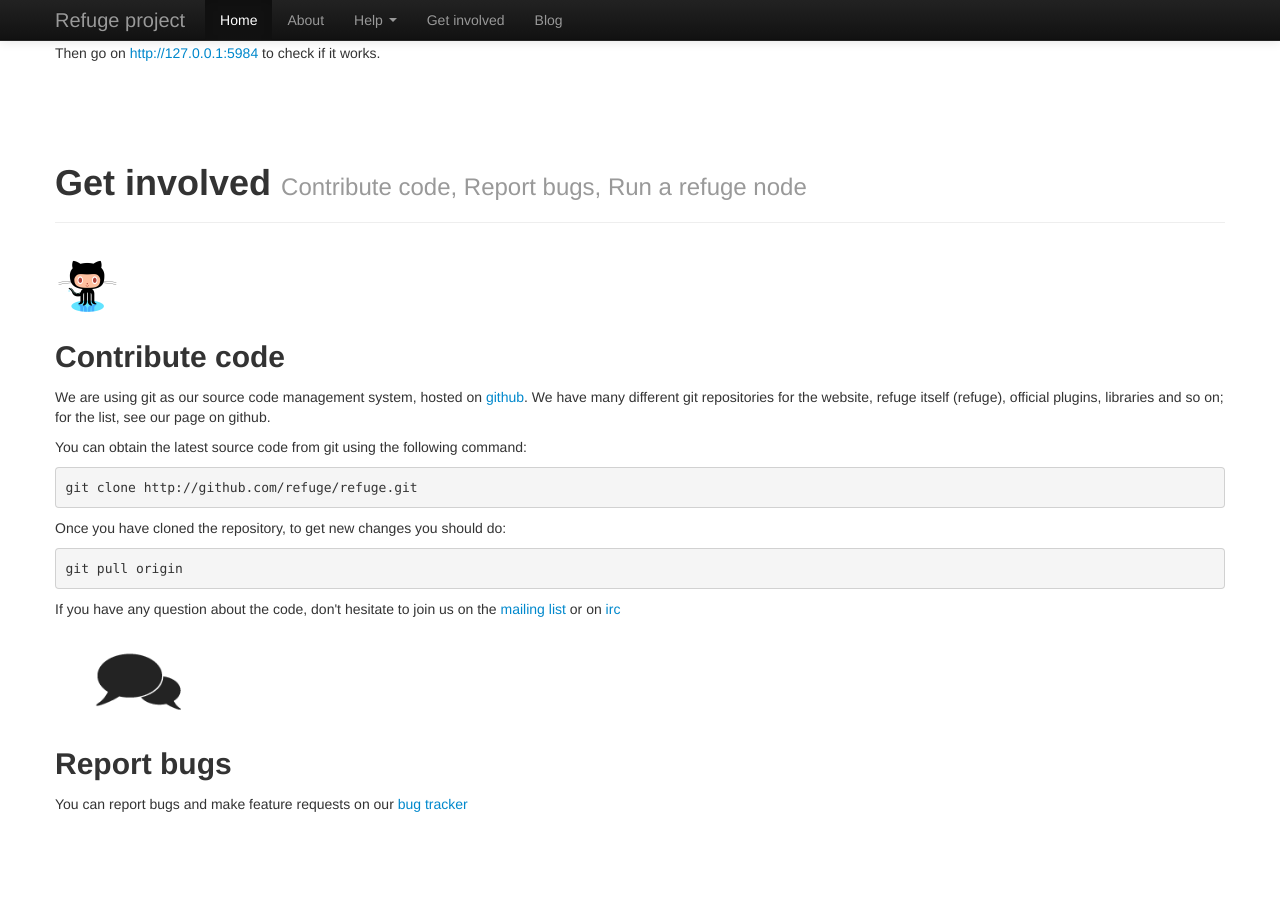
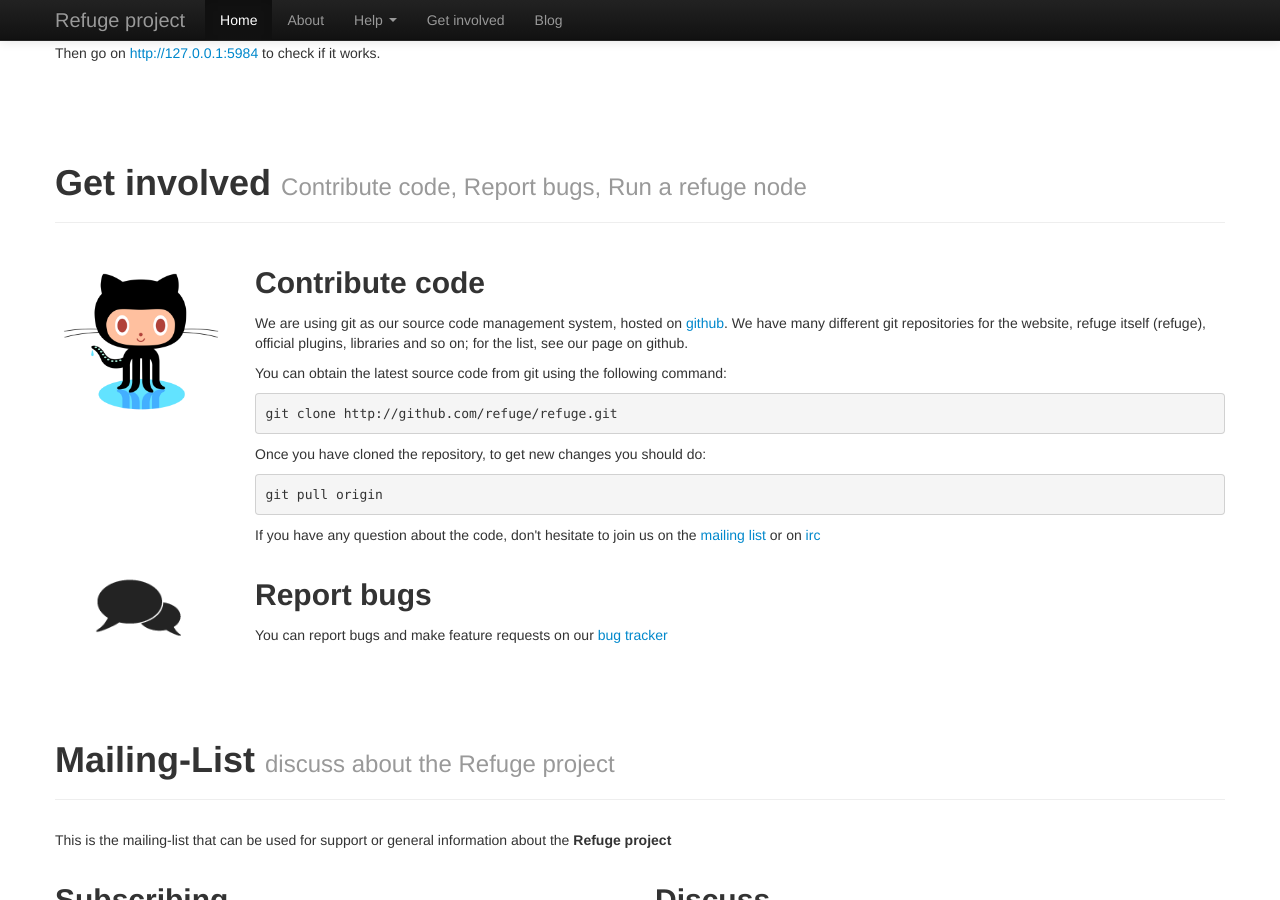
Before and after one commit to refuge/refuge.github.com, a Jekyll site: the page built from index.html, in a window 1280 px wide and 900 px high, scrolled down 1414 px. Built offline with Jekyll 4.4.1, drawn with Linux system fonts in a browser that asks for light colours; comment, search, counter and statistics services are not loaded.

Commit message:
Fixing a remaining 16-column size.

```diff
--- a/index.html
+++ b/index.html
@@ -140,10 +140,9 @@
         </div>
         <div class="row">
           <div class="span2">
-            <p><img src="/img/octocat.png" width="64" height="64"
-            alt="Contribute code"></p>
+            <p><img src="/img/octocat.png" alt="Contribute code"></p>
           </div>
-          <div class="span12">
+          <div class="span10">
             <h2>Contribute code</h2>
             <p>We are using git as our source code management system,
             hosted on <a href="http://github.com/refuge">github</a>. We
@@ -171,7 +170,7 @@
               <p><img src="/img/support.png" height="64"
               alt="Report bugs"></p>
             </div>
-            <div class="span12">
+            <div class="span10">
               <h2>Report bugs</h2>
               <p>You can report bugs and make feature requests on our
               <a href="https://github.com/refuge/refuge/issues">bug
```
